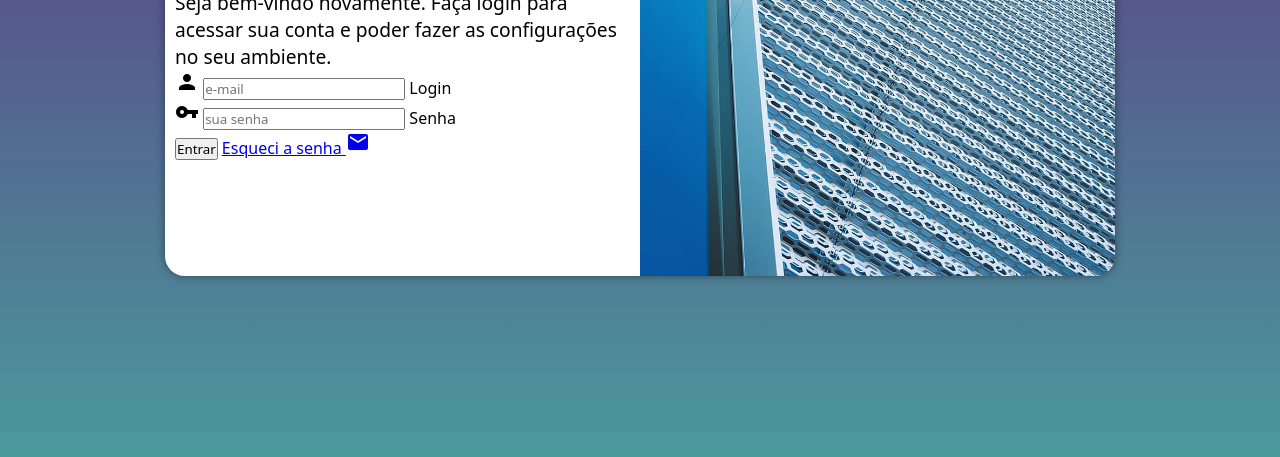
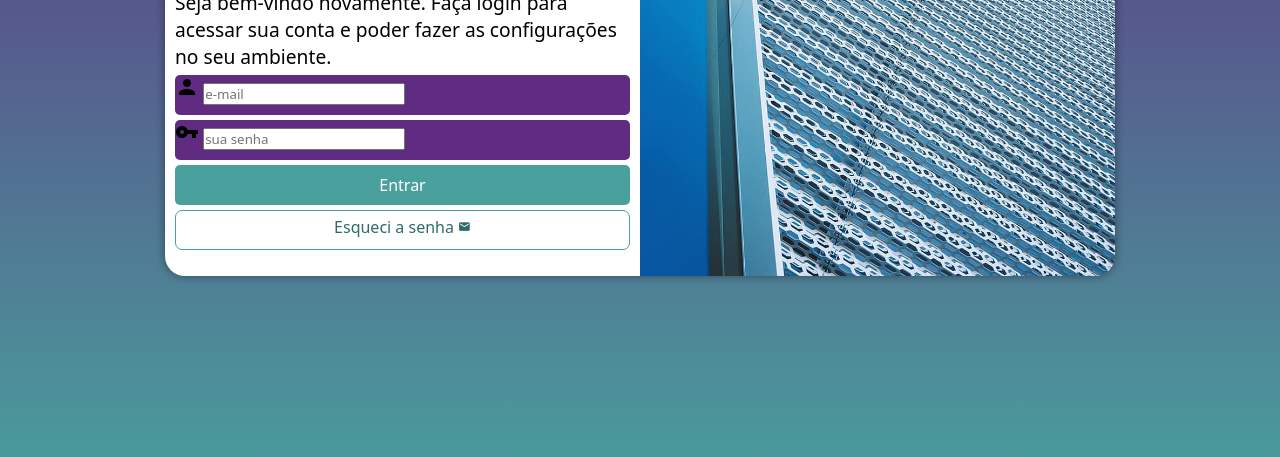
Before and after one commit to marcobmendes/projeto-login-1, a plain HTML site: page index.html in a window 1280 px wide. Shown: the part 299-756 px from the top of the page. Drawn offline with Linux system fonts and the light colour scheme.

Commit message:
Configurando estilo dos botões.

```diff
--- a/index.html
+++ b/index.html
@@ -28,7 +28,7 @@
                         <label for="isenha">Senha</label>
                     </div>
                     <input type="submit" value="Entrar">
-                    <a href="esqueci.html">
+                    <a href="esqueci.html" class="botao">
                         Esqueci a senha <span class="material-icons">mail</span>
                     </a>
                 </form>
--- a/styles/style.css
+++ b/styles/style.css
@@ -64,3 +64,55 @@ div#formulario > h1 {
 div#formulario > p {
     font-size: 0.8em;
 }
+
+form > div.campo {
+    background-color: #5f2c82;
+    display: block;
+    width: 100%;
+    height: 40px;
+    border-radius: 5px;
+    margin: 5px 0px;
+}
+
+div.campo > label {
+    display: none;
+}
+
+form > input[type=submit] {
+    display: block;
+    font-size: 1em;
+    width: 100%;
+    height: 40px;
+    background-color: #49a09d;
+    color: white;
+    border: none;
+    border-radius: 5px;
+    cursor: pointer;
+}
+
+form > input[type=submit]:hover {
+    background-color: #306b69;
+}
+
+form > a.botao {
+    display: block;
+    text-align: center;
+    font-size: 1em;
+    width: 100%;
+    height: 40px;
+    padding-top: 5px;
+    margin-top: 5px;
+    background-color: white;
+    color: #306b69;
+    border: 1px solid #49a09d;
+    border-radius: 7px;
+    text-decoration: none;
+}
+
+form > a.botao:hover {
+    background-color: #64dfdb;
+}
+
+form > a.botao > span {
+    font-size: 0.8em;
+}
```
